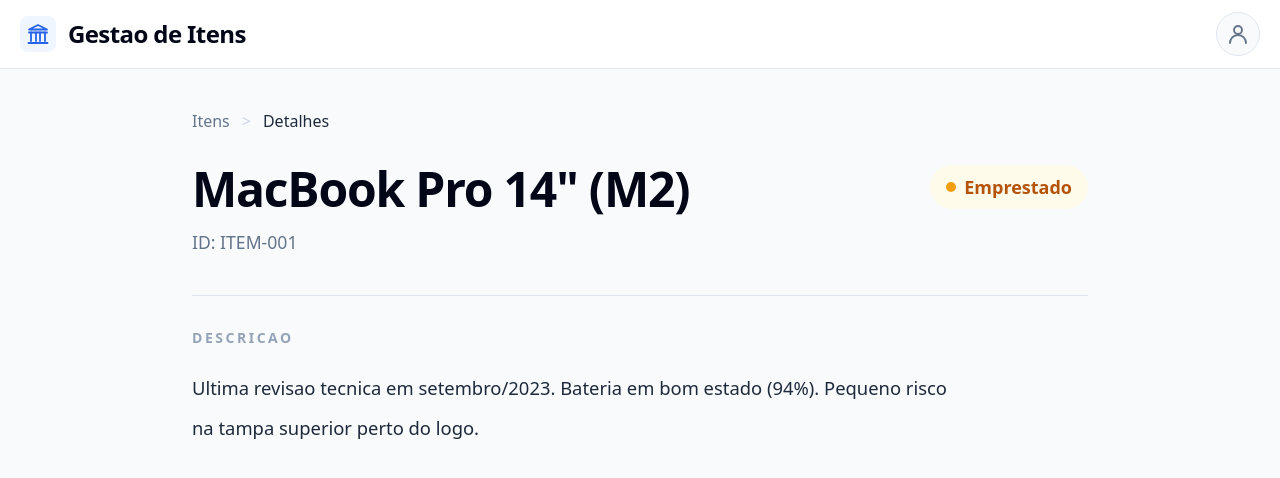
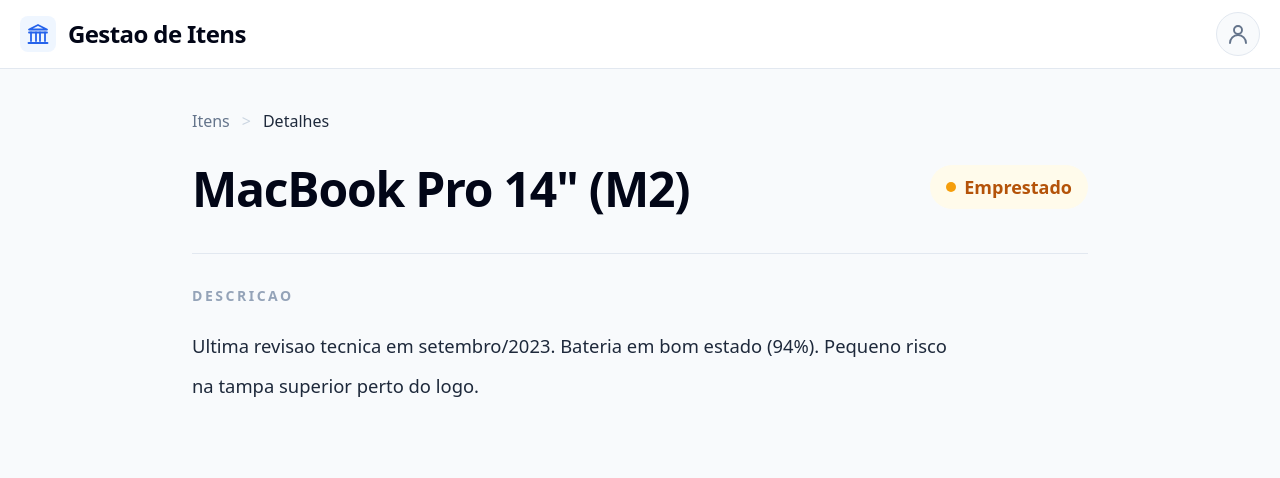
Before and after one commit to RafaelMF16/Loan-app, an Angular app: page /items/1 in a window 1280 px wide. Shown: the top 478 px of the page. Built offline with nearby package versions, Linux system fonts and the light colour scheme.

Commit message:
style: remove item detail id

```diff
--- a/src/app/pages/items/detail-page/detail-page.html
+++ b/src/app/pages/items/detail-page/detail-page.html
@@ -16,9 +16,6 @@
               <h1 class="text-[3rem] font-semibold leading-none tracking-tight text-slate-950">
                 {{ selectedItem.name }}
               </h1>
-              <p class="mt-4 text-[1.1rem] text-slate-500">
-                ID: {{ itemReference() }}
-              </p>
             </div>
 
             <span
--- a/src/app/pages/items/detail-page/detail-page.ts
+++ b/src/app/pages/items/detail-page/detail-page.ts
@@ -28,11 +28,6 @@
     this.inventoryItemsService.getItemById(this.itemId())
   );
 
-  readonly itemReference = computed(() => {
-    const item = this.item();
-    return item ? `ITEM-${String(item.id).padStart(3, '0')}` : '';
-  });
-
   getStatusLabel(status: InventoryItemStatus): string {
     return status === 'disponivel' ? 'Disponivel' : 'Emprestado';
   }
```
